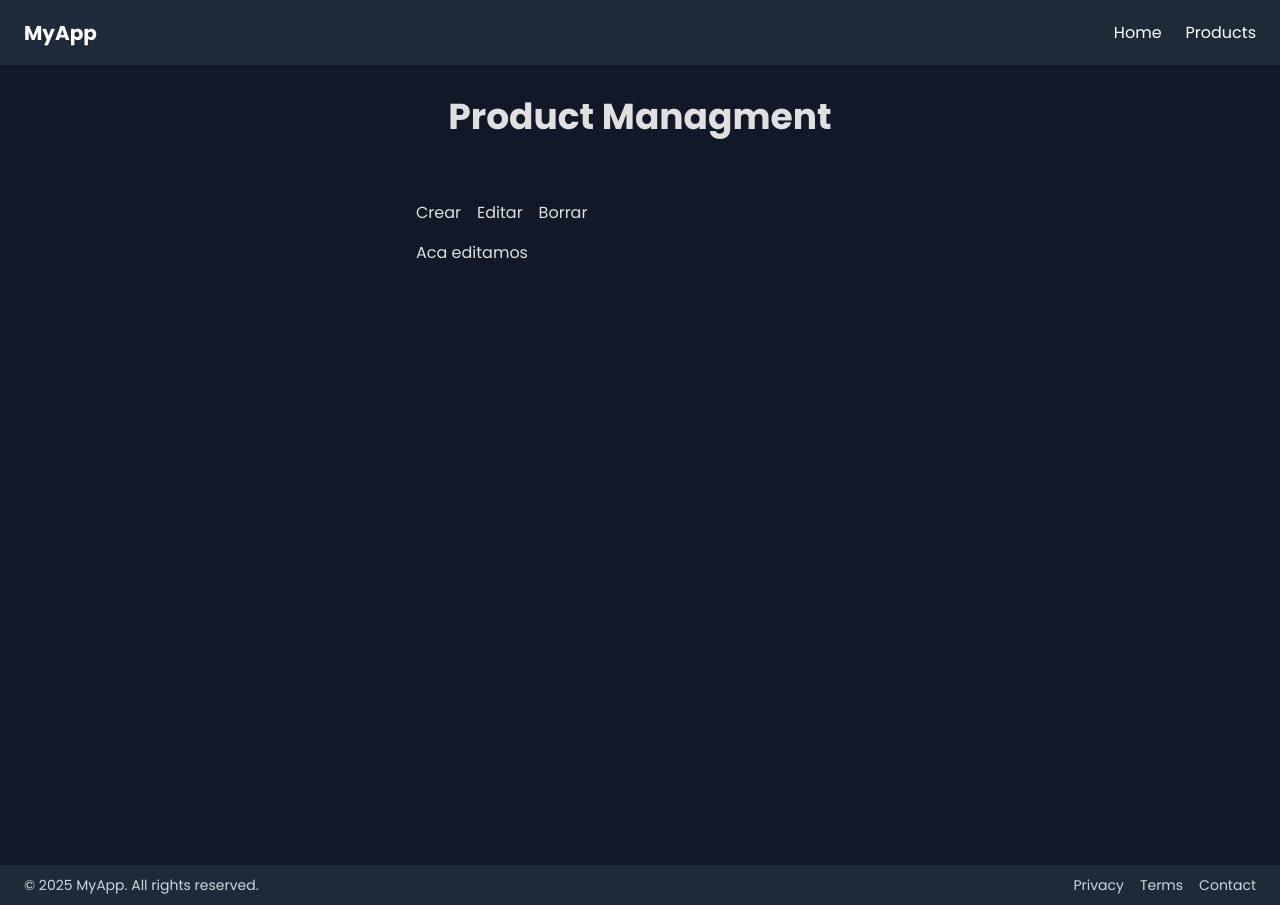
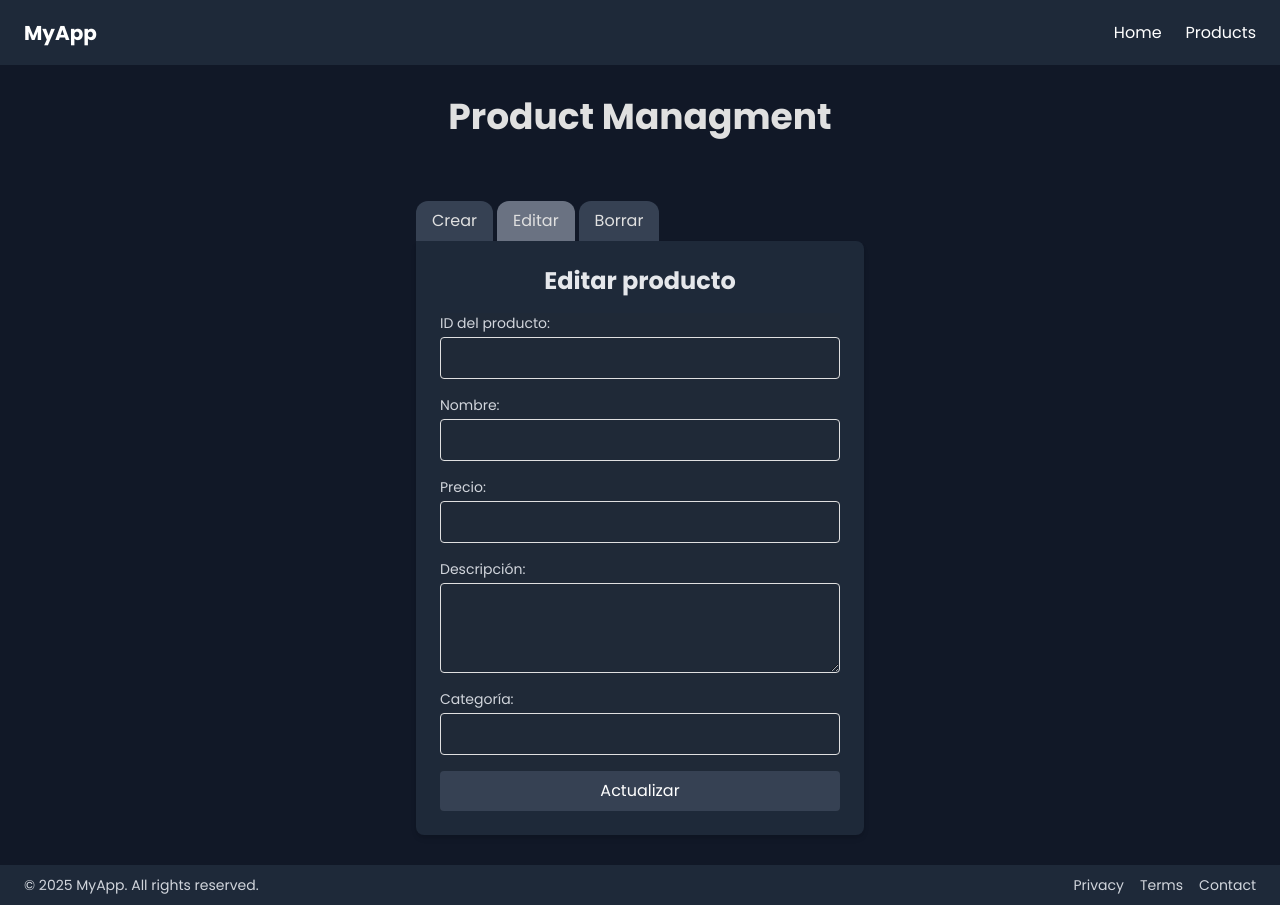
Before and after one commit to alexismandracchia/diveria-bootcamp2025, a Next.js app in the folder tomas-jimena/: page /admin/products in a window 1280 px wide. Both pictures are taken after a click on the button "Editar". Built offline with nearby package versions, Linux system fonts and the light colour scheme; no server answers.

Commit message:
agrego operaciones create, update y delete de productos

```diff
--- a/tomas-jimena/src/app/admin/products/page.tsx
+++ b/tomas-jimena/src/app/admin/products/page.tsx
@@ -21,10 +21,10 @@ export default function AdminProducts() {
 
       <section className="w-full max-w-md">
 <div>
-  <div className="flex gap-4 mb-4">
-    <button onClick={() => setActiveTab("create")}>Crear</button>
-    <button onClick={() => setActiveTab("edit")}>Editar</button>
-    <button onClick={() => setActiveTab("delete")}>Borrar</button>
+  <div className="flex gap-1">
+    <button onClick={() => setActiveTab("create")} className={`cursor-pointer px-4 py-2  rounded-xl rounded-b-none ${activeTab === "create" ? "bg-gray-500" : "bg-gray-700"}`}>Crear</button>
+    <button onClick={() => setActiveTab("edit")} className={`cursor-pointer px-4 py-2  rounded-xl rounded-b-none ${activeTab === "edit" ? "bg-gray-500" : "bg-gray-700"}`}>Editar</button>
+    <button onClick={() => setActiveTab("delete")} className={`cursor-pointer px-4 py-2  rounded-xl rounded-b-none ${activeTab === "delete" ? "bg-gray-500" : "bg-gray-700"}`}>Borrar</button>
   </div>
 
   <div className="tab-content">
--- a/tomas-jimena/src/components/admin-products/CreateProductForm.tsx
+++ b/tomas-jimena/src/components/admin-products/CreateProductForm.tsx
@@ -1,8 +1,46 @@
+import { useAppState } from "@/hooks/useAppState";
+import { Item } from "@/types/app.types";
+
 export default function CreateProductForm() {
+    const { addItem } = useAppState();
+
+    const handleSubmit = async (e: React.FormEvent<HTMLFormElement>) => {
+        e.preventDefault();
+        const formData = new FormData(e.currentTarget);
+        const newItem: Item = {
+            id: Date.now(),
+            title: formData.get("name") as string,
+            price: Number(formData.get("price")),
+            description: formData.get("description") as string,
+            category: formData.get("category") as string,
+            image: undefined
+        };
+        addItem(newItem);
+        e.currentTarget.reset();
+    };
 
     return(
-        <div>
-            Acá creamos
+        <div className="w-full max-w-md mx-auto bg-gray-800 shadow-md rounded-lg rounded-tl-none p-6">
+            <h2 className="text-2xl font-bold mb-4 text-center text-gray-200">Nuevo producto</h2>
+            <form onSubmit={handleSubmit} className="flex flex-col gap-4">
+                <div className="flex flex-col">
+                    <label htmlFor="name" className="mb-1 text-sm font-medium text-gray-300">Nombre:</label>
+                    <input className="border rounded p-2 focus:ring-2 focus:ring-blue-400 outline-none" type="text" id="name" name="name" required />
+                </div>
+                <div className="flex flex-col">
+                    <label htmlFor="price" className="mb-1 text-sm font-medium text-gray-300">Precio:</label>
+                    <input className="border rounded p-2 focus:ring-2 focus:ring-blue-400 outline-none" type="number" id="price" name="price" required />
+                </div>
+                <div className="flex flex-col">
+                    <label htmlFor="description" className="mb-1 text-sm font-medium text-gray-300">Descripción:</label>
+                    <textarea className="border rounded p-2 focus:ring-2 focus:ring-blue-400 outline-none" id="description" name="description" required></textarea>
+                </div>
+                <div className="flex flex-col">
+                    <label htmlFor="category" className="mb-1 text-sm font-medium text-gray-300">Categoría:</label>
+                    <input className="border rounded p-2 focus:ring-2 focus:ring-blue-400 outline-none" type="text" id="category" name="category" required />
+                </div>
+                <button type="submit" className="cursor-pointer bg-blue-500 text-white rounded py-2 hover:bg-blue-600">Crear</button>
+            </form>
         </div>
     );
 }
--- a/tomas-jimena/src/components/admin-products/DeleteProductList.tsx
+++ b/tomas-jimena/src/components/admin-products/DeleteProductList.tsx
@@ -1,8 +1,62 @@
+import { useState, useEffect } from "react";
+import { useAppState } from "@/hooks/useAppState";
+import { Item } from "@/types/app.types";
+
 export default function DeleteProductForm() {
+    const { items, deleteItem } = useAppState();
+    const [productId, setProductId] = useState<number | "">("");
+    const [productData, setProductData] = useState<Item | null>(null);
 
-    return(
-        <div>
-            Acá borramos
+    const handleSubmit = async (e: React.FormEvent<HTMLFormElement>) => {
+        e.preventDefault();
+        if (!productId) return;
+        await deleteItem(productId);
+        setProductId("");
+    };
+
+    useEffect(() => {
+        if (productId === "" || items.length === 0) {
+            setProductData(null);
+            return;
+        }
+        const foundProduct = items.find(item => item.id === Number(productId));
+        setProductData(foundProduct || null);
+
+    }, [productId, items]);
+
+    return (
+        <div className="w-full max-w-md mx-auto bg-gray-800 shadow-md rounded-lg rounded-tl-none p-6">
+      <h2 className="text-2xl font-bold mb-4 text-center text-gray-200">
+        Borrar producto
+      </h2>
+      <form onSubmit={handleSubmit} className="flex flex-col gap-4">
+        <div className="flex flex-col">
+          <label htmlFor="id" className="mb-1 text-sm font-medium text-gray-300">
+            ID del producto:
+          </label>
+          <input
+            className="border rounded p-2 focus:ring-2 focus:ring-blue-400 outline-none"
+            type="number"
+            id="id"
+            name="id"
+            value={productId || ""}
+            onChange={(e) => setProductId(Number(e.target.value))}
+            required
+          />
         </div>
+        {
+            productData && (
+                <div key={productId} className="border rounded p-4 flex flex-col items-center">
+                    <img src={productData?.image} alt={productData?.title} className="w-32 h-32 object-contain mb-4" />
+                    <h2 className="font-semibold text-lg text-center">{productData?.title}</h2>
+                    <p className="text-gray-700 mt-2 text-center">${productData?.price}</p>
+                </div>
+            )
+        }
+        <button type="submit" className="cursor-pointer bg-blue-500 text-white rounded py-2 hover:bg-blue-600 disabled:bg-gray-700 disabled:cursor-not-allowed" disabled={!productData}>
+          Borrar
+        </button>
+      </form>
+      </div>
     );
 }
--- a/tomas-jimena/src/components/admin-products/EditProductList.tsx
+++ b/tomas-jimena/src/components/admin-products/EditProductList.tsx
@@ -1,8 +1,134 @@
+import { useAppState } from "@/hooks/useAppState";
+import { Item } from "@/types/app.types";
+import { useEffect, useState} from "react";
+
 export default function EditProductForm() {
+  const { items, updateItem } = useAppState();
+  const [productId, setProductId] = useState<number | "">("");
+  const [productData, setProductData] = useState<Item | null>(null);
 
-    return(
-        <div>
-            Aca editamos
+  useEffect(()=>{
+    if (productId === "" || items.length === 0) {
+      setProductData(null);
+      return;
+    }
+    console.log("ID product:", productId);
+    const foundProduct = items.find(item => item.id === Number(productId));
+    console.log("Found product:", foundProduct);
+    setProductData(foundProduct || null);
+
+  },[productId, items])
+
+  const handleSubmit = async (e: React.FormEvent<HTMLFormElement>) => {
+    e.preventDefault();
+    if (!productData) return;
+
+    const formData = new FormData(e.currentTarget);
+    const updatedItem = {
+      id: Number(formData.get("id")),
+      title: formData.get("name") as string,
+      price: Number(formData.get("price")),
+      description: formData.get("description") as string,
+      category: formData.get("category") as string,
+      image: undefined,
+    };
+    await updateItem(updatedItem);
+
+    setProductId("");
+    setProductData(null);
+  };
+
+  return (
+    <div className="w-full max-w-md mx-auto bg-gray-800 shadow-md rounded-lg rounded-tl-none p-6">
+      <h2 className="text-2xl font-bold mb-4 text-center text-gray-200">
+        Editar producto
+      </h2>
+      <form onSubmit={handleSubmit} className="flex flex-col gap-4">
+        <div className="flex flex-col">
+          <label htmlFor="id" className="mb-1 text-sm font-medium text-gray-300">
+            ID del producto:
+          </label>
+          <input
+            className="border rounded p-2 focus:ring-2 focus:ring-blue-400 outline-none"
+            type="number"
+            id="id"
+            name="id"
+            value={productId || ""}
+            onChange={(e) => setProductId(Number(e.target.value))}
+            required
+          />
         </div>
-    );
+        <div className="flex flex-col">
+          <label htmlFor="name" className="mb-1 text-sm font-medium text-gray-300">
+            Nombre:
+          </label>
+          <input
+            className="border rounded p-2 focus:ring-2 focus:ring-blue-400 outline-none"
+            type="text"
+            id="name"
+            name="name"
+            value={productData?.title || ""}
+            onChange={(e) =>
+              setProductData((prev) => (prev ? { ...prev, title: e.target.value } : prev))
+            }
+            required
+          />
+        </div>
+
+        <div className="flex flex-col">
+          <label htmlFor="price" className="mb-1 text-sm font-medium text-gray-300">
+            Precio:
+          </label>
+          <input
+            className="border rounded p-2 focus:ring-2 focus:ring-blue-400 outline-none"
+            type="number"
+            id="price"
+            name="price"
+            value={productData?.price || ""}
+            onChange={(e) =>
+              setProductData((prev) => (prev ? { ...prev, price: Number(e.target.value) } : prev))
+            }
+            required
+          />
+        </div>
+
+        <div className="flex flex-col">
+          <label htmlFor="description" className="mb-1 text-sm font-medium text-gray-300">
+            Descripción:
+          </label>
+          <textarea
+            className="border rounded p-2 focus:ring-2 focus:ring-blue-400 outline-none"
+            id="description"
+            name="description"
+            rows={3}
+            value={productData?.description || ""}
+            onChange={(e) =>
+              setProductData((prev) => (prev ? { ...prev, description: e.target.value } : prev))
+            }
+            required
+          ></textarea>
+        </div>
+
+        <div className="flex flex-col">
+          <label htmlFor="category" className="mb-1 text-sm font-medium text-gray-300">
+            Categoría:
+          </label>
+          <input
+            className="border rounded p-2 focus:ring-2 focus:ring-blue-400 outline-none"
+            type="text"
+            id="category"
+            name="category"
+            value={productData?.category || ""}
+            onChange={(e) =>
+              setProductData((prev) => (prev ? { ...prev, category: e.target.value } : prev))
+            }
+            required
+          />
+        </div>
+        <button type="submit" className="cursor-pointer bg-blue-500 text-white rounded py-2 hover:bg-blue-600 disabled:bg-gray-700 disabled:cursor-not-allowed" disabled={!productData}>
+          Actualizar
+        </button>
+      </form>
+    </div>
+  );
 }
```
